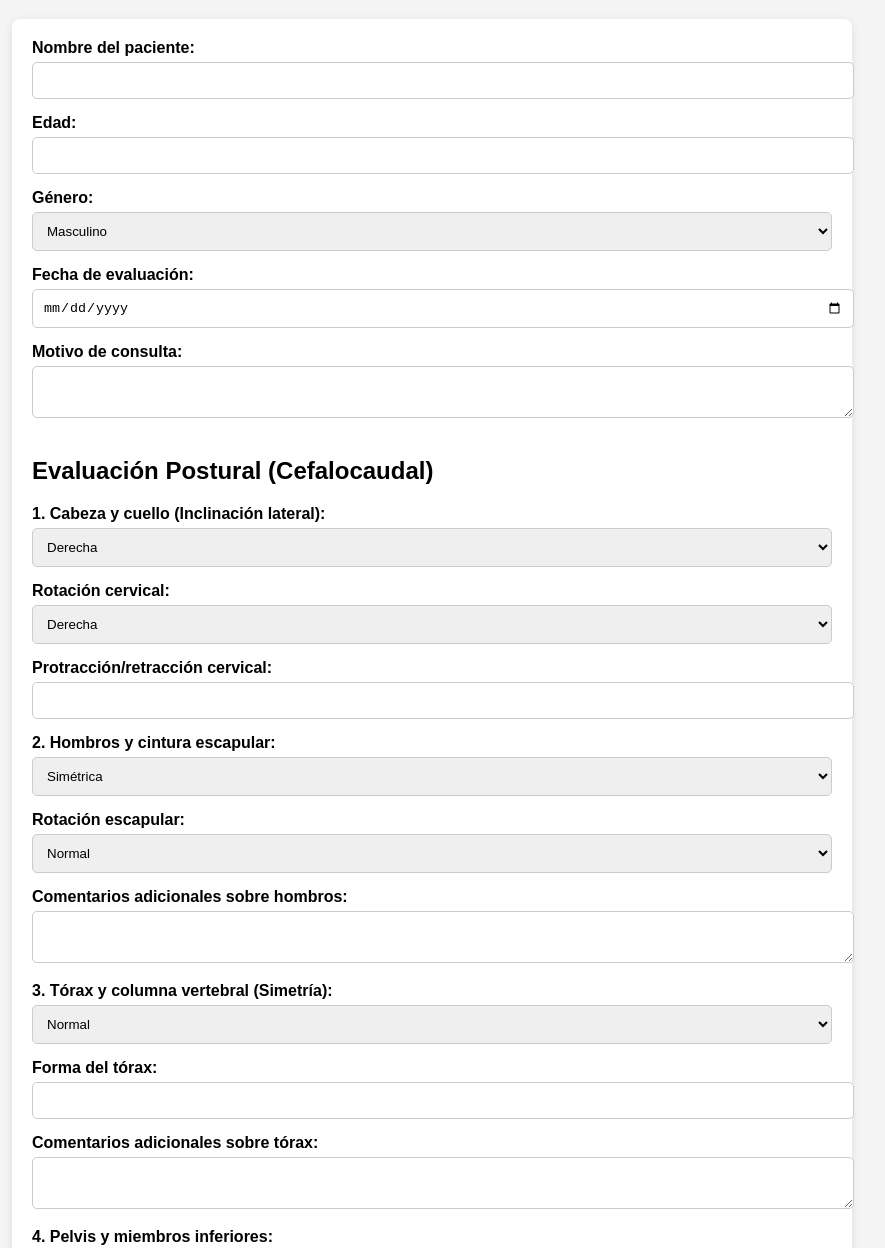
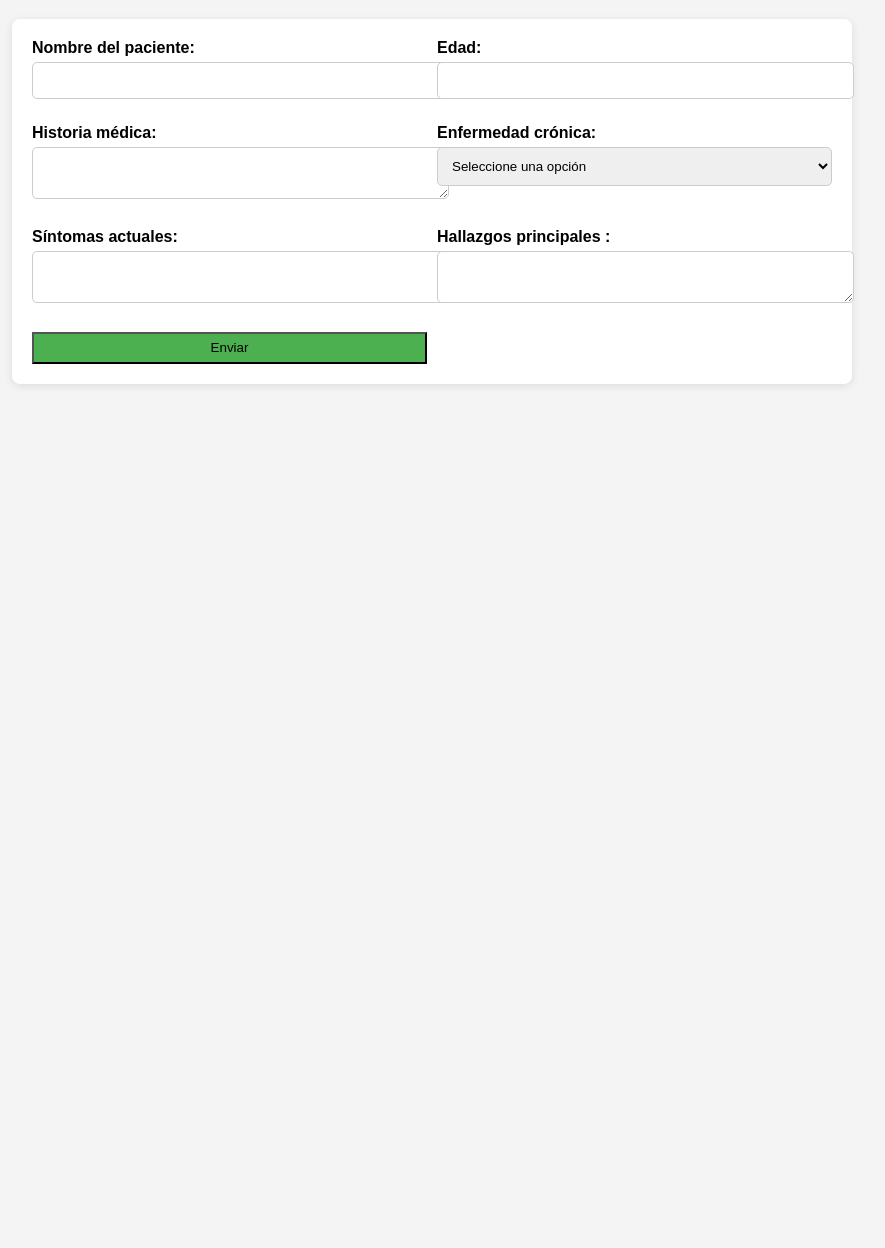
Before and after one commit to Efestofes/Efestofes.github.io, a plain HTML site: page Evaluación postural.html in a window 1280 px wide. Shown: the part 81-1329 px from the top of the page, without its empty margins (208-1093 px from the left). After the commit the page ends 800 px from the top, so only its background shows below. Drawn offline with Linux system fonts and the light colour scheme.

Commit message:
Update Evaluación postural.html

```diff
--- a/Evaluación postural.html
+++ b/Evaluación postural.html
@@ -27,7 +27,7 @@
             font-weight: bold;
             margin-top: 10px;
         }
-        input, select, textarea, button {
+        input, select, textarea {
             width: 100%;
             padding: 10px;
             margin-top: 5px;
@@ -40,127 +40,113 @@
         }
         button {
             background-color: #4CAF50;
-            color: white;
-            border: none;
-            cursor: pointer;
-        }
-        button:hover {
-            background-color: #45a049;
-        }
+            color:white;
+            border:none;
+            cursor:pointer;
+        }
+        button:hover{
+            background-color:#45a049;
+        }
+
+        /* Agregar estilos para el sistema de grilla */
+        .grid-container {
+          display: grid;
+          grid-template-columns: repeat(2, 1fr);
+          gap: 10px;
+
+          /* Responsive design */
+          @media (max-width :600 px) {
+             grid-template-columns :repeat(1 ,1 fr);
+           }
+       }
+
+       .grid-item{
+         padding :20 px ;
+         border : none ;
+         border - radius :8 px ;
+       }
+
+       .grid - item label {
+         font - weight : bold ;
+         display:block ;
+       }
+
+
     </style>
 </head>
+
 <body>
 
 <h1>Ficha Clínica de Evaluación Postural</h1>
 
-<form action="https://script.google.com/macros/s/AKfycbxaG8RNXSAmBNlS1_Z8K9lgepvaP0ViiJfkqWmrrqk/exec" method="POST" enctype="multipart/form-data">
+<form action="" method="POST" id="formulario">
 
-    <!-- Datos Generales -->
-    <label for="nombre">Nombre del paciente:</label>
-    <input type="text" id="nombre" name="nombre" required>
+<div class = "grid-container">
 
-    <label for="edad">Edad:</label>
-    <input type="number" id="edad" name="edad" required>
+<!-- Información personal -->
+<div class = "grid-item">
+<label for ="nombre">Nombre del paciente:</label>
+<input type = "text" id ="nombre" name ="nombre" required>
+</div >
 
-    <label for="genero">Género:</label>
-    <select id="genero" name="genero" required>
-        <option value="Masculino">Masculino</option>
-        <option value="Femenino">Femenino</option>
-        <option value="Otro">Otro</option>
-    </select>
+<div class = "grid-item">
+<label for= "edad ">Edad:</label>
+<input type= "number"id= "edad"name= "edad"required >
+</div>
 
-    <label for="fecha">Fecha de evaluación:</label>
-    <input type="date" id="fecha" name="fecha" required>
+<!-- Historia médica -->
+<div class = "grid-item">
+<label for ="historia ">Historia médica:</label>
+<textarea id ="historia" name ="historia"></textarea>
+</div >
 
-    <label for="motivo">Motivo de consulta:</label>
-    <textarea id="motivo" name="motivo" required></textarea>
+<div class = "grid-item">
+<label for= "enfermedad ">Enfermedad crónica:</label>
+<select id="enfermedad" name="enfermedad">
+<option value="">Seleccione una opción</option>
+<option value="si">Sí</option>
+<option value="no">No</option>
+</select>
+</div>
 
-    <!-- Análisis Postural -->
-    <h2>Evaluación Postural (Cefalocaudal)</h2>
+<!-- Síntomas actuales -->
+<div class = "grid-item">
+<label for ="sintomas ">Síntomas actuales:</label>
+<textarea id ="sintomas" name ="sintomas"></textarea>
+</div >
 
-    <label for="cabeza">1. Cabeza y cuello (Inclinación lateral):</label>
-    <select id="cabeza" name="cabeza" required>
-        <option value="Derecha">Derecha</option>
-        <option value="Izquierda">Izquierda</option>
-        <option value="Ninguna">Ninguna</option>
-    </select>
+<!-- Observaciones y conclusiones -->
+<div class = "grid-item">
+<label for= hallazgos>Hallazgos principales :</label>
+<textarea id =hallazgos name =hallazgos required></textarea >
+</div>
 
-    <label for="rotacion_cervical">Rotación cervical:</label>
-    <select id="rotacion_cervical" name="rotacion_cervical" required>
-        <option value="Derecha">Derecha</option>
-        <option value="Izquierda">Izquierda</option>
-        <option value="Ninguna">Ninguna</option>
-    </select>
+<!-- Enviar -->
+<button type ="submit ">Enviar </button >
 
-    <label for="protraccion_cervical">Protracción/retracción cervical:</label>
-    <input type="text" id="protraccion_cervical" name="protraccion_cervical">
+<p id ="mensaje-exito"></p >
 
-    <label for="hombros">2. Hombros y cintura escapular:</label>
-    <select id="hombros" name="hombros" required>
-        <option value="Simétrica">Simétrica</option>
-        <option value="Asimétrica">Asimétrica</option>
-    </select>
+   </div >
+   </form >
 
-    <label for="rotacion_escapular">Rotación escapular:</label>
-    <select id="rotacion_escapular" name="rotacion_escapular" required>
-        <option value="Normal">Normal</option>
-        <option value="Anteriorizada">Anteriorizada</option>
-        <option value="Posteriorizada">Posteriorizada</option>
-    </select>
+   <!-- AgregarJavaScriptpara validarformulariomostrar mensajeexito-->
+   <script >
+     const formulario=document.getElementById('formulario');
+     const mensajeExito=document.getElementById('mensaje-exito');
 
-    <label for="comentarios_hombros">Comentarios adicionales sobre hombros:</label>
-    <textarea id="comentarios_hombros" name="comentarios_hombros"></textarea>
+     // Validarfomularioantesdeenviar
+     functionvalidarFormulario(event){
+      event.preventDefault();
+      //Lógicadevalidacióndeformularionvaacá
 
-    <label for="torax">3. Tórax y columna vertebral (Simetría):</label>
-    <select id="torax" name="torax" required>
-        <option value="Normal">Normal</option>
-        <option value="Asimétrica">Asimétrica</option>
-    </select>
+      //Sielpasodatosésvalido,muestreunmensajedeéxito.
+      mensajeeXito.innerText='¡Su solicitudha sidosendecidamente!';
+     }
 
-    <label for="forma_torax">Forma del tórax:</label>
-    <input type="text" id="forma_torax" name="forma_torax">
+    // Escuchar eventosdelbotón Enviar.
+     formularios.addEventListener ('submit ',validarFormulario);
 
-    <label for="comentarios_torax">Comentarios adicionales sobre tórax:</label>
-    <textarea id="comentarios_torax" name="comentarios_torax"></textarea>
+   </script >
 
-    <label for="pelvis">4. Pelvis y miembros inferiores:</label>
-    <select id="pelvis" name="pelvis" required>
-        <option value="Normal">Normal</option>
-        <option value="Anterior">Anterior</option>
-        <option value="Posterior">Posterior</option>
-    </select>
-
-    <label for="alt_crestas">Altura de crestas ilíacas:</label>
-    <select id="alt_crestas" name="alt_crestas" required>
-        <option value="Simétrica">Simétrica</option>
-        <option value="Asimétrica">Asimétrica</option>
-    </select>
-
-    <label for="rodillas">Rodillas:</label>
-    <select id="rodillas" name="rodillas" required>
-        <option value="Normales">Normales</option>
-        <option value="Genu varo">Genu varo</option>
-        <option value="Genu valgo">Genu valgo</option>
-    </select>
-
-    <label for="comentarios_pelvis">Comentarios adicionales sobre pelvis:</label>
-    <textarea id="comentarios_pelvis" name="comentarios_pelvis"></textarea>
-
-    <!-- Carga de imágenes -->
-    <label for="imagen">Cargar imágenes de la evaluación postural:</label>
-    <input type="file" id="imagen" name="imagen" accept="image/*">
-
-    <!-- Observaciones y Conclusiones -->
-    <label for="hallazgos">Hallazgos principales:</label>
-    <textarea id="hallazgos" name="hallazgos" required></textarea>
-
-    <label for="recomendaciones">Recomendaciones:</label>
-    <textarea id="recomendaciones" name="recomendaciones" required></textarea>
-
-    <!-- Enviar -->
-    <button type="submit">Enviar</button>
-
-</form>
-
-</body>
-</html>
+   </body >
+   </html >
```
